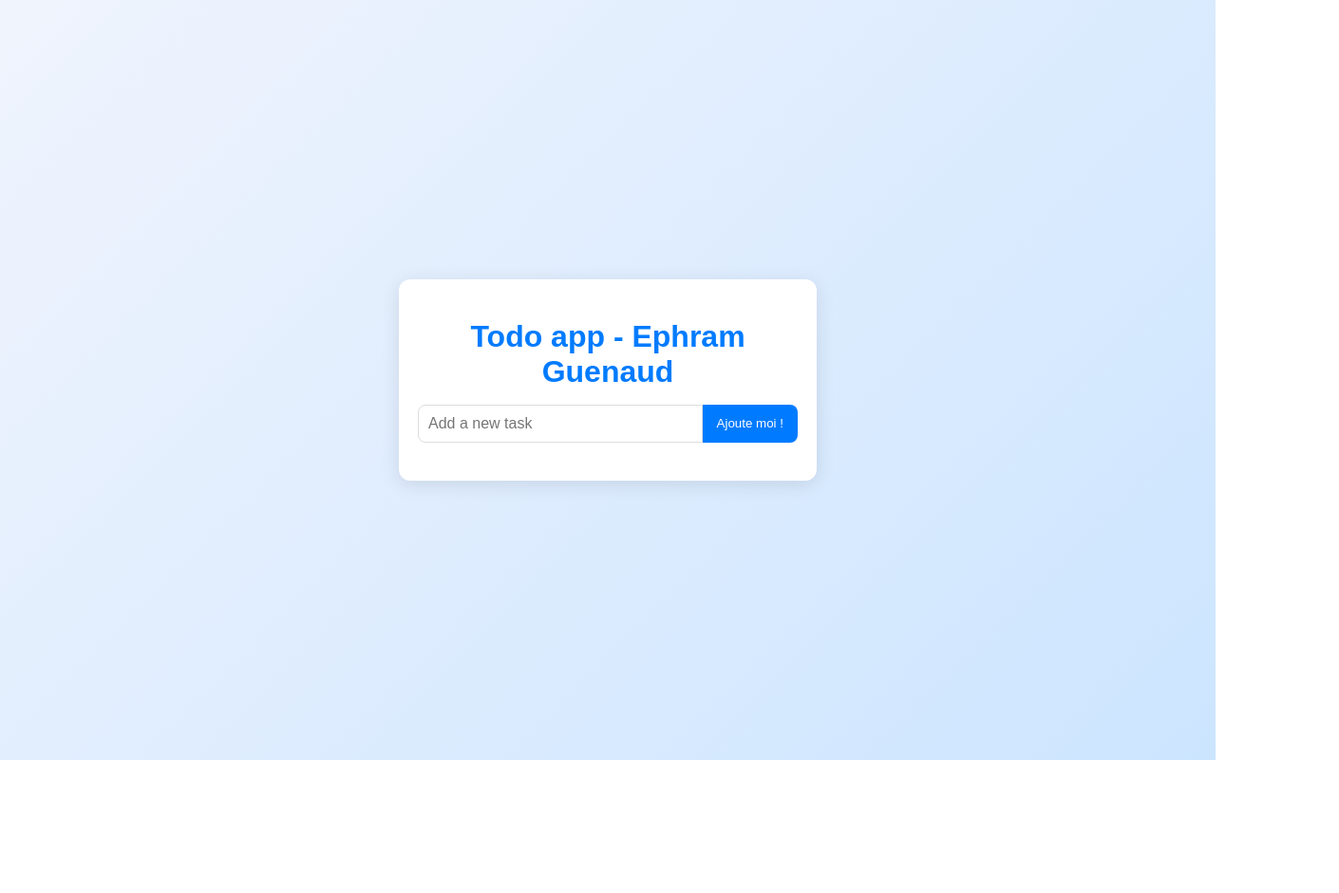
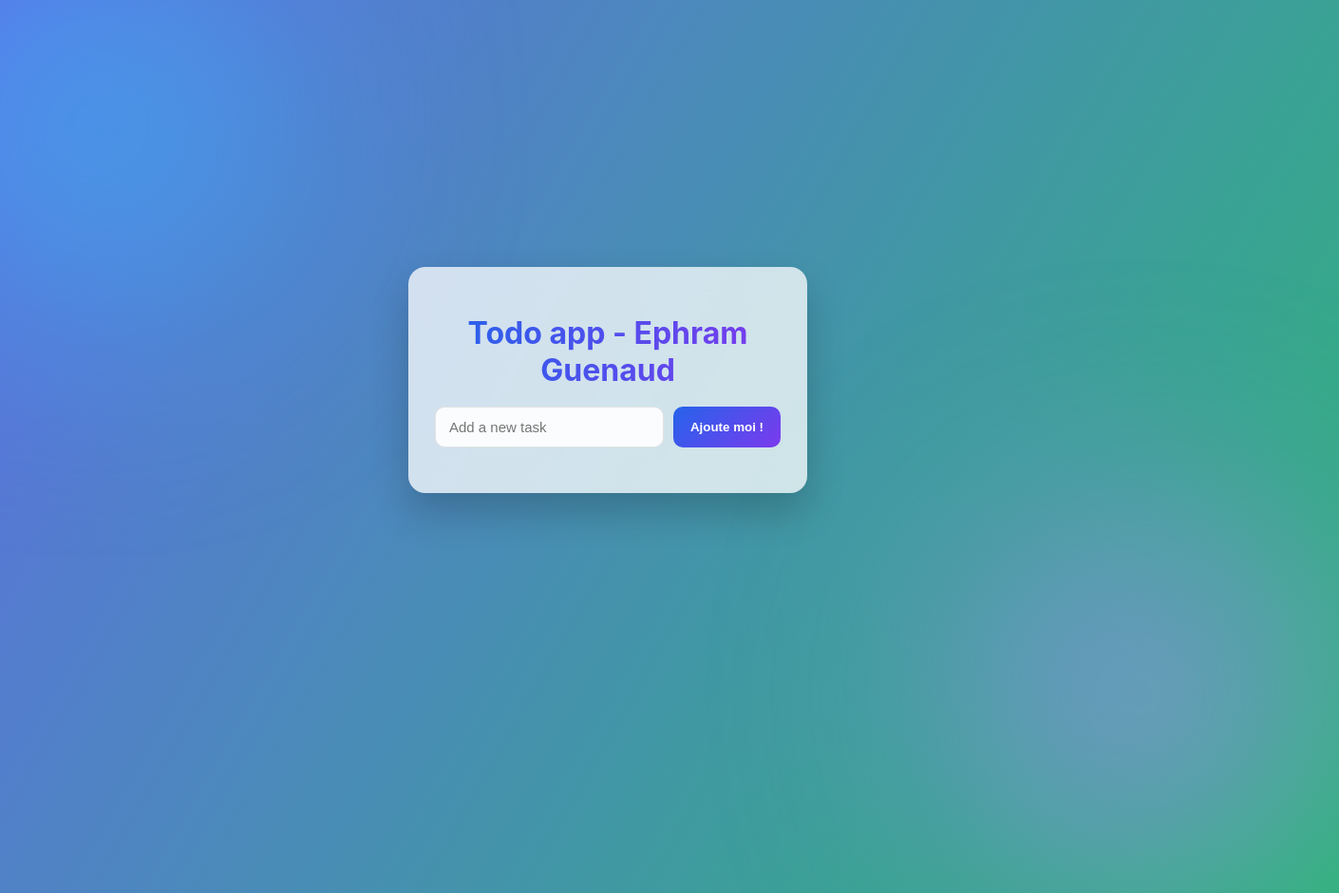
Before and after one commit to guenaud-ephram-emf/module210-todo-gue, a plain HTML site: page src/frontend/index.html in a window 1280 px wide. Shown: the whole page at 95% size, 1410 px wide, since content can reach past the window. Before the commit the page ends 800 px from the top, so only its background shows below. Drawn offline with nearby package versions, Linux system fonts and the light colour scheme; no server answers.

Commit message:
style changer

```diff
--- a/src/frontend/styles.css
+++ b/src/frontend/styles.css
@@ -1,71 +1,117 @@
-/* Général */
+/* Reset léger */
+* {
+  box-sizing: border-box;
+}
+
+/* Fond dynamique global */
 body {
-  font-family: 'Arial', sans-serif;
-  background: linear-gradient(135deg, #f0f4fd, #cce5ff);
+  font-family: 'Inter', 'Arial', sans-serif;
   margin: 0;
-  padding: 0;
+  min-height: 100vh;
   display: flex;
   justify-content: center;
   align-items: center;
-  height: 100vh;
-  color: #333;
+  color: #0f172a;
+  background: linear-gradient(120deg, #0ea5e9, #6366f1, #22c55e);
+  background-size: 300% 300%;
+  animation: gradientFlow 15s ease infinite;
+  overflow: hidden;
+}
+
+/* Bulles lumineuses en fond */
+body::before,
+body::after {
+  content: "";
+  position: absolute;
+  width: 420px;
+  height: 420px;
+  border-radius: 50%;
+  filter: blur(120px);
+  opacity: 0.5;
+  z-index: 0;
+  animation: float 20s linear infinite;
+}
+
+body::before {
+  background: #38bdf8;
+  top: -100px;
+  left: -120px;
+}
+
+body::after {
+  background: #a78bfa;
+  bottom: -120px;
+  right: -120px;
+  animation-delay: -10s;
 }
 
 /* Conteneur principal */
 .app-container {
-  background: #fff;
-  padding: 20px;
-  border-radius: 12px;
-  box-shadow: 0 4px 20px rgba(0, 0, 0, 0.1);
+  position: relative;
+  z-index: 1;
   width: 100%;
-  max-width: 400px;
+  max-width: 420px;
+  padding: 28px;
+  border-radius: 18px;
   text-align: center;
+
+  /* effet verre */
+  background: rgba(255, 255, 255, 0.75);
+  backdrop-filter: blur(14px);
+  -webkit-backdrop-filter: blur(14px);
+  box-shadow: 0 20px 40px rgba(0, 0, 0, 0.2);
 }
 
 /* Titre */
 .app-container h1 {
   font-size: 2rem;
-  margin-bottom: 1rem;
-  color: #007bff;
-  font-weight: bold;
+  margin-bottom: 1.2rem;
+  font-weight: 700;
+  background: linear-gradient(90deg, #2563eb, #7c3aed);
+  -webkit-background-clip: text;
+  -webkit-text-fill-color: transparent;
 }
 
 /* Formulaire */
 #todo-form {
   display: flex;
-  justify-content: space-between;
+  gap: 10px;
   margin-bottom: 20px;
 }
 
 #todo-input {
   flex: 1;
-  padding: 10px;
-  font-size: 16px;
-  border: 1px solid #ddd;
-  border-radius: 8px 0 0 8px;
+  padding: 12px 14px;
+  font-size: 15px;
+  border-radius: 10px;
+  border: 1px solid rgba(0, 0, 0, 0.1);
   outline: none;
-  transition: border-color 0.3s ease;
+  background: rgba(255, 255, 255, 0.9);
+  transition: border-color 0.2s ease, box-shadow 0.2s ease;
 }
 
 #todo-input:focus {
-  border-color: #007bff;
+  border-color: #6366f1;
+  box-shadow: 0 0 0 3px rgba(99, 102, 241, 0.2);
 }
 
 button {
-  padding: 10px 15px;
-  background-color: #007bff;
-  color: white;
+  padding: 12px 18px;
+  border-radius: 10px;
   border: none;
-  border-radius: 0 8px 8px 0;
   cursor: pointer;
-  transition: background-color 0.3s ease;
+  font-weight: 600;
+  color: #fff;
+  background: linear-gradient(135deg, #2563eb, #7c3aed);
+  transition: transform 0.15s ease, box-shadow 0.15s ease;
 }
 
 button:hover {
-  background-color: #0056b3;
+  transform: translateY(-1px);
+  box-shadow: 0 8px 20px rgba(99, 102, 241, 0.4);
 }
 
-/* Liste des tâches */
+/* Liste */
 #todo-list {
   list-style: none;
   padding: 0;
@@ -74,61 +120,75 @@ button:hover {
 
 #todo-list li {
   display: flex;
+  align-items: center;
   justify-content: space-between;
-  align-items: center;
-  padding: 10px 15px;
-  border: 1px solid #ddd;
-  border-radius: 8px;
+  padding: 12px 14px;
   margin-bottom: 10px;
-  background: #f9f9f9;
-  transition: transform 0.2s ease, box-shadow 0.2s ease;
+  border-radius: 12px;
+  background: rgba(255, 255, 255, 0.8);
+  border: 1px solid rgba(0, 0, 0, 0.05);
+  transition: transform 0.15s ease, box-shadow 0.15s ease, background 0.2s ease;
 }
 
 #todo-list li:hover {
-  transform: translateY(-2px);
-  box-shadow: 0 4px 10px rgba(0, 0, 0, 0.1);
+  transform: translateY(-2px) scale(1.01);
+  box-shadow: 0 10px 20px rgba(0, 0, 0, 0.12);
 }
 
 #todo-list li.completed {
   text-decoration: line-through;
-  color: #888;
-  background: #e6e6e6;
+  color: #64748b;
+  background: rgba(0, 0, 0, 0.05);
 }
 
-/* Boutons */
+/* Bouton supprimer */
 .delete-btn {
   background: none;
   border: none;
-  color: #e74c3c;
+  font-size: 1rem;
   cursor: pointer;
-  font-size: 1rem;
-  transition: color 0.3s ease;
+  color: #ef4444;
+  transition: transform 0.15s ease, color 0.15s ease;
 }
 
 .delete-btn:hover {
-  color: #c0392b;
+  color: #dc2626;
+  transform: scale(1.15) rotate(6deg);
 }
 
-/* Checkboxes */
+/* Checkbox */
 .task-toggle {
   margin-right: 10px;
   transform: scale(1.2);
+  accent-color: #6366f1;
   cursor: pointer;
-  accent-color: #007bff;
 }
 
-/* Responsivité */
+/* Responsive */
 @media (max-width: 480px) {
+  .app-container {
+    margin: 16px;
+    padding: 22px;
+  }
+
   #todo-form {
     flex-direction: column;
   }
 
-  #todo-input {
-    border-radius: 8px;
-    margin-bottom: 10px;
-  }
-
   button {
-    border-radius: 8px;
+    width: 100%;
   }
 }
+
+/* Animations */
+@keyframes gradientFlow {
+  0% { background-position: 0% 50%; }
+  50% { background-position: 100% 50%; }
+  100% { background-position: 0% 50%; }
+}
+
+@keyframes float {
+  0% { transform: translateY(0) translateX(0); }
+  50% { transform: translateY(40px) translateX(20px); }
+  100% { transform: translateY(0) translateX(0); }
+}
```
